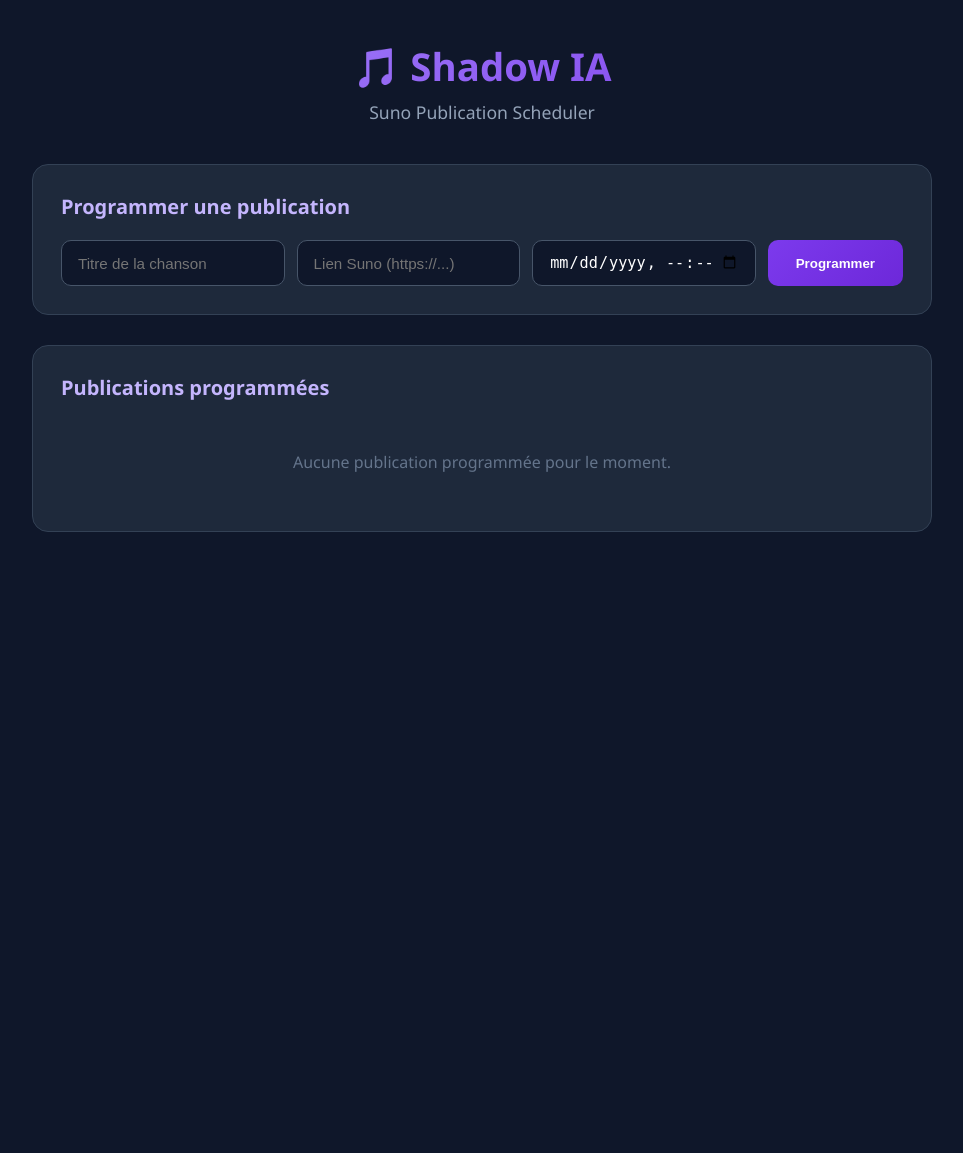
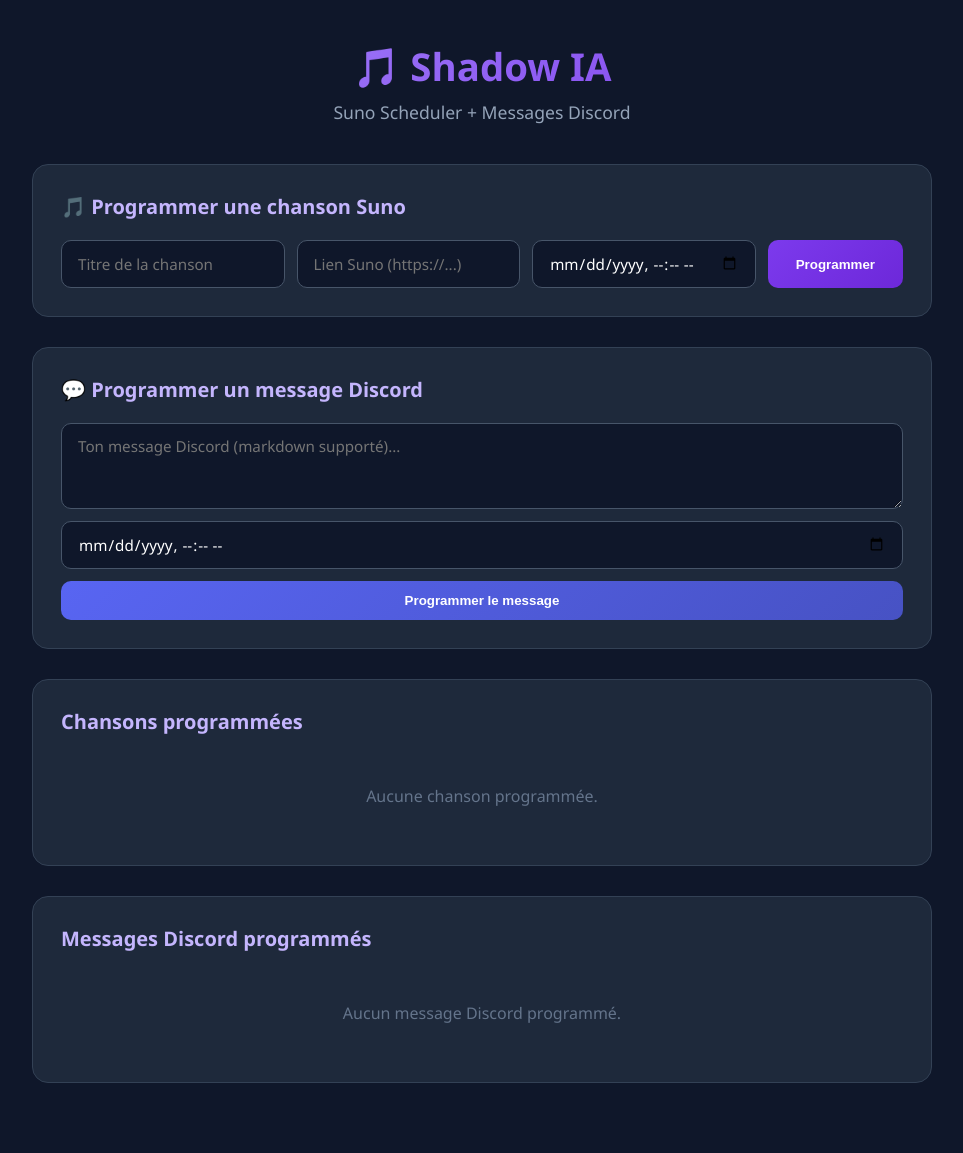
Before and after one commit to lecodeurdu33/Suno, a Flask app: template templates/index.html in a window 1280 px wide. Shown: the whole page, without its empty margins (158-1121 px from the left). Before the commit the page ends 532 px from the top, so only its background shows below. Run offline with Flask 3, Linux system fonts and the light colour scheme; the template is opened without the code that fills it, so the values that code supplies are empty.

Commit message:
✨ Ajout programmation de messages Discord (texte libre + date)

```diff
--- a/app.py
+++ b/app.py
@@ -1,6 +1,5 @@
 from flask import Flask, render_template, request, redirect
 import sqlite3
-from datetime import datetime
 
 app = Flask(__name__)
 
@@ -9,8 +8,7 @@ def get_db():
     conn.row_factory = sqlite3.Row
     return conn
 
-@app.route("/")
-def index():
+def init_db():
     conn = get_db()
     cur = conn.cursor()
 
@@ -24,11 +22,32 @@ def index():
         )
     """)
 
+    cur.execute("""
+        CREATE TABLE IF NOT EXISTS discord_messages (
+            id INTEGER PRIMARY KEY AUTOINCREMENT,
+            content TEXT NOT NULL,
+            publish_date TEXT NOT NULL,
+            published INTEGER DEFAULT 0
+        )
+    """)
+
+    conn.commit()
+    conn.close()
+
+@app.route("/")
+def index():
+    init_db()
+    conn = get_db()
+    cur = conn.cursor()
+
     cur.execute("SELECT * FROM songs ORDER BY publish_date ASC")
     songs = cur.fetchall()
+
+    cur.execute("SELECT * FROM discord_messages ORDER BY publish_date ASC")
+    messages = cur.fetchall()
+
     conn.close()
-
-    return render_template("index.html", songs=songs)
+    return render_template("index.html", songs=songs, messages=messages)
 
 @app.route("/add", methods=["POST"])
 def add():
@@ -47,7 +66,24 @@ def add():
     )
     conn.commit()
     conn.close()
+    return redirect("/")
 
+@app.route("/add_message", methods=["POST"])
+def add_message():
+    content = request.form.get("content", "").strip()
+    date = request.form.get("date", "").strip()
+
+    if not content or not date:
+        return redirect("/")
+
+    conn = get_db()
+    cur = conn.cursor()
+    cur.execute(
+        "INSERT INTO discord_messages (content, publish_date) VALUES (?, ?)",
+        (content, date)
+    )
+    conn.commit()
+    conn.close()
     return redirect("/")
 
 @app.route("/delete/<int:song_id>")
@@ -59,5 +95,15 @@ def delete(song_id):
     conn.close()
     return redirect("/")
 
+@app.route("/delete_message/<int:msg_id>")
+def delete_message(msg_id):
+    conn = get_db()
+    cur = conn.cursor()
+    cur.execute("DELETE FROM discord_messages WHERE id = ?", (msg_id,))
+    conn.commit()
+    conn.close()
+    return redirect("/")
+
 if __name__ == "__main__":
+    init_db()
     app.run(debug=True, port=5000)
--- a/static/style.css
+++ b/static/style.css
@@ -55,7 +55,8 @@ h2 {
     gap: 12px;
 }
 
-.add-form input {
+.add-form input,
+.add-form textarea {
     flex: 1;
     min-width: 180px;
     padding: 12px 16px;
@@ -64,9 +65,21 @@ h2 {
     background: #0f172a;
     color: white;
     font-size: 0.95rem;
+    font-family: inherit;
 }
 
-.add-form input:focus {
+.add-form textarea {
+    width: 100%;
+    min-height: 80px;
+    resize: vertical;
+}
+
+.message-form {
+    flex-direction: column;
+}
+
+.add-form input:focus,
+.add-form textarea:focus {
     outline: none;
     border-color: #7c3aed;
     box-shadow: 0 0 0 3px rgba(124, 58, 237, 0.25);
@@ -86,6 +99,14 @@ h2 {
 .add-form button:hover {
     transform: translateY(-1px);
     box-shadow: 0 6px 20px rgba(124, 58, 237, 0.4);
+}
+
+.btn-discord {
+    background: linear-gradient(135deg, #5865F2, #4752C4) !important;
+}
+
+.btn-discord:hover {
+    box-shadow: 0 6px 20px rgba(88, 101, 242, 0.4) !important;
 }
 
 table {
@@ -112,6 +133,12 @@ th {
 
 .song-link:hover {
     text-decoration: underline;
+}
+
+.msg-content {
+    max-width: 320px;
+    word-break: break-word;
+    color: #e2e8f0;
 }
 
 .status {
@@ -150,7 +177,6 @@ th {
     .add-form {
         flex-direction: column;
     }
-
     .add-form input,
     .add-form button {
         width: 100%;
--- a/templates/index.html
+++ b/templates/index.html
@@ -3,7 +3,7 @@
 <head>
     <meta charset="UTF-8">
     <meta name="viewport" content="width=device-width, initial-scale=1.0">
-    <title>Shadow IA – Suno Scheduler</title>
+    <title>Shadow IA – Suno + Discord</title>
     <link rel="stylesheet" href="{{ url_for('static', filename='style.css') }}">
 </head>
 <body>
@@ -11,11 +11,12 @@
 <div class="container">
     <header>
         <h1>🎵 Shadow IA</h1>
-        <p class="subtitle">Suno Publication Scheduler</p>
+        <p class="subtitle">Suno Scheduler + Messages Discord</p>
     </header>
 
+    <!-- Formulaire chanson Suno -->
     <section class="form-section">
-        <h2>Programmer une publication</h2>
+        <h2>🎵 Programmer une chanson Suno</h2>
         <form action="/add" method="POST" class="add-form">
             <input type="text" name="title" placeholder="Titre de la chanson" required>
             <input type="url" name="url" placeholder="Lien Suno (https://...)" required>
@@ -24,15 +25,25 @@
         </form>
     </section>
 
+    <!-- Formulaire message Discord -->
+    <section class="form-section">
+        <h2>💬 Programmer un message Discord</h2>
+        <form action="/add_message" method="POST" class="add-form message-form">
+            <textarea name="content" placeholder="Ton message Discord (markdown supporté)..." rows="3" required></textarea>
+            <input type="datetime-local" name="date" required>
+            <button type="submit" class="btn-discord">Programmer le message</button>
+        </form>
+    </section>
+
+    <!-- Liste chansons -->
     <section class="list-section">
-        <h2>Publications programmées</h2>
-
+        <h2>Chansons programmées</h2>
         {% if songs %}
         <table>
             <thead>
                 <tr>
                     <th>Titre</th>
-                    <th>Date de publication</th>
+                    <th>Date</th>
                     <th>Statut</th>
                     <th>Action</th>
                 </tr>
@@ -55,16 +66,52 @@
                     </td>
                     <td>
                         <a href="/delete/{{ song['id'] }}" class="delete-btn"
-                           onclick="return confirm('Supprimer cette publication ?')">
-                            Supprimer
-                        </a>
+                           onclick="return confirm('Supprimer ?')">Supprimer</a>
                     </td>
                 </tr>
                 {% endfor %}
             </tbody>
         </table>
         {% else %}
-            <p class="empty">Aucune publication programmée pour le moment.</p>
+            <p class="empty">Aucune chanson programmée.</p>
+        {% endif %}
+    </section>
+
+    <!-- Liste messages Discord -->
+    <section class="list-section">
+        <h2>Messages Discord programmés</h2>
+        {% if messages %}
+        <table>
+            <thead>
+                <tr>
+                    <th>Message</th>
+                    <th>Date</th>
+                    <th>Statut</th>
+                    <th>Action</th>
+                </tr>
+            </thead>
+            <tbody>
+                {% for msg in messages %}
+                <tr>
+                    <td class="msg-content">{{ msg['content'][:80] }}{% if msg['content']|length > 80 %}...{% endif %}</td>
+                    <td>{{ msg['publish_date'].replace('T', ' ') }}</td>
+                    <td>
+                        {% if msg['published'] %}
+                            <span class="status published">✅ Envoyé</span>
+                        {% else %}
+                            <span class="status pending">⏳ En attente</span>
+                        {% endif %}
+                    </td>
+                    <td>
+                        <a href="/delete_message/{{ msg['id'] }}" class="delete-btn"
+                           onclick="return confirm('Supprimer ?')">Supprimer</a>
+                    </td>
+                </tr>
+                {% endfor %}
+            </tbody>
+        </table>
+        {% else %}
+            <p class="empty">Aucun message Discord programmé.</p>
         {% endif %}
     </section>
 </div>
```
Also changed, not shown: bots/suno_scheduler.py (+62 -31 lines), modules/discord.py (+43 -27 lines), README.md.
